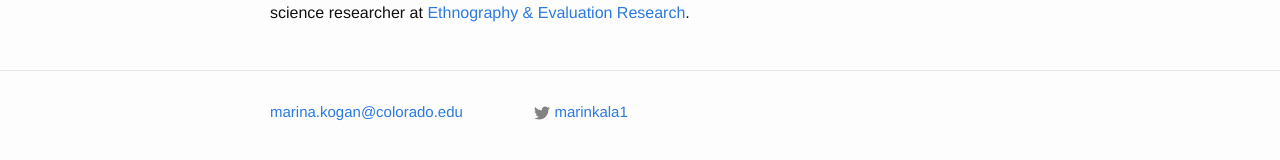
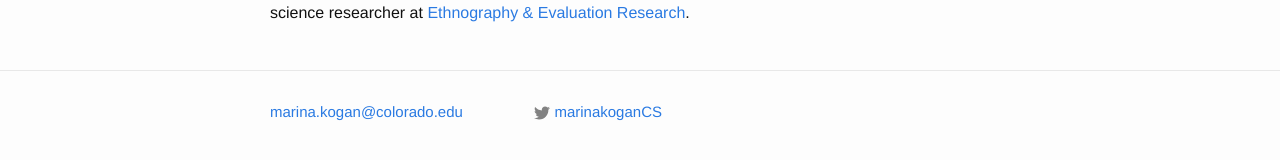
Before and after one commit to marinkala/marinkala.github.com, a Jekyll site: the page built from index.md, in a window 1280 px wide. Shown: the part 562-722 px from the top of the page. Built offline with Jekyll 4.4.1, drawn with Linux system fonts in a browser that asks for light colours.

Commit message:
changed twitter handle

```diff
--- a/_config.yml
+++ b/_config.yml
@@ -7,7 +7,7 @@ description: > # this means to ignore newlines until "baseurl:"
   Google search results) and in your feed.xml site description.
 baseurl: "" # the subpath of your site, e.g. /blog/
 url: "http://yourdomain.com" # the base hostname & protocol for your site
-twitter_username: marinkala1
+twitter_username: marinakoganCS
 github_username:  jekyll
 
 # Build settings
```
